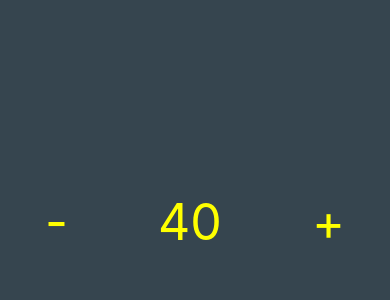
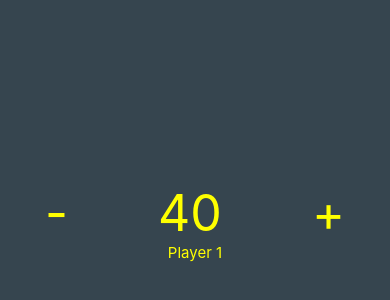
Before and after one commit to Jimmah661/MtGLifeTracker, a React Native app: screen / in a window 390 px wide. Shown: the part 200-500 px from the top of the page. Built offline with nearby package versions, Linux system fonts and the light colour scheme.

Commit message:
Updating Tracker.jsx, including name field

```diff
--- a/component/tracker.jsx
+++ b/component/tracker.jsx
@@ -3,7 +3,8 @@ import { View, StyleSheet, TouchableOpacity, Text } from 'react-native';
 
 class Tracker extends Component {
     state = {
-        value: 40
+        value: 40,
+        name: "Player 1"
     }
 
     increaseValue = () => {
@@ -15,7 +16,8 @@ class Tracker extends Component {
     bigIncreaseValue = () => {
         this.setState({
             value: this.state.value+10
-        })
+        });
+
     }
 
     decreaseValue = () => {
@@ -30,8 +32,13 @@ class Tracker extends Component {
         })
     }
 
+    changeName = () => {
+
+    }
+
     render() {
         return(
+            <View style={styles.column}>
                 <View style={styles.row}>
                     <TouchableOpacity style={styles.background} onPress={this.decreaseValue} onLongPress={this.bigDecreaseValue}>
                         <Text style={styles.textable}>-</Text>
@@ -40,6 +47,12 @@ class Tracker extends Component {
                     <TouchableOpacity style={styles.background} onPress={this.increaseValue} onLongPress={this.bigIncreaseValue}>
                         <Text style={styles.textable}>+</Text>
                     </TouchableOpacity>
+                </View>
+                <View style={styles.row}>
+                    <TouchableOpacity>
+                        <Text style={styles.nameText}>{this.state.name}</Text>
+                    </TouchableOpacity>
+                </View>
             </View>
         )
     }
@@ -51,10 +64,19 @@ const styles = StyleSheet.create({
         width: "100%",
         justifyContent: "space-around"
     },
+    column: {
+        flexDirection: "column",
+        width: "100%",
+
+    },
     textable: {
         color: "yellow",
         fontSize: 50,
         paddingHorizontal: 10
+    },
+    nameText: {
+        color: "yellow",
+        fontSize: 15,
     },
     background: {
         // backgroundColor: "#fff"
```
Also changed, not shown: 1 other file (tests, documents, lock files or other folders). Lines whose indentation alone changed are shown as unchanged.
